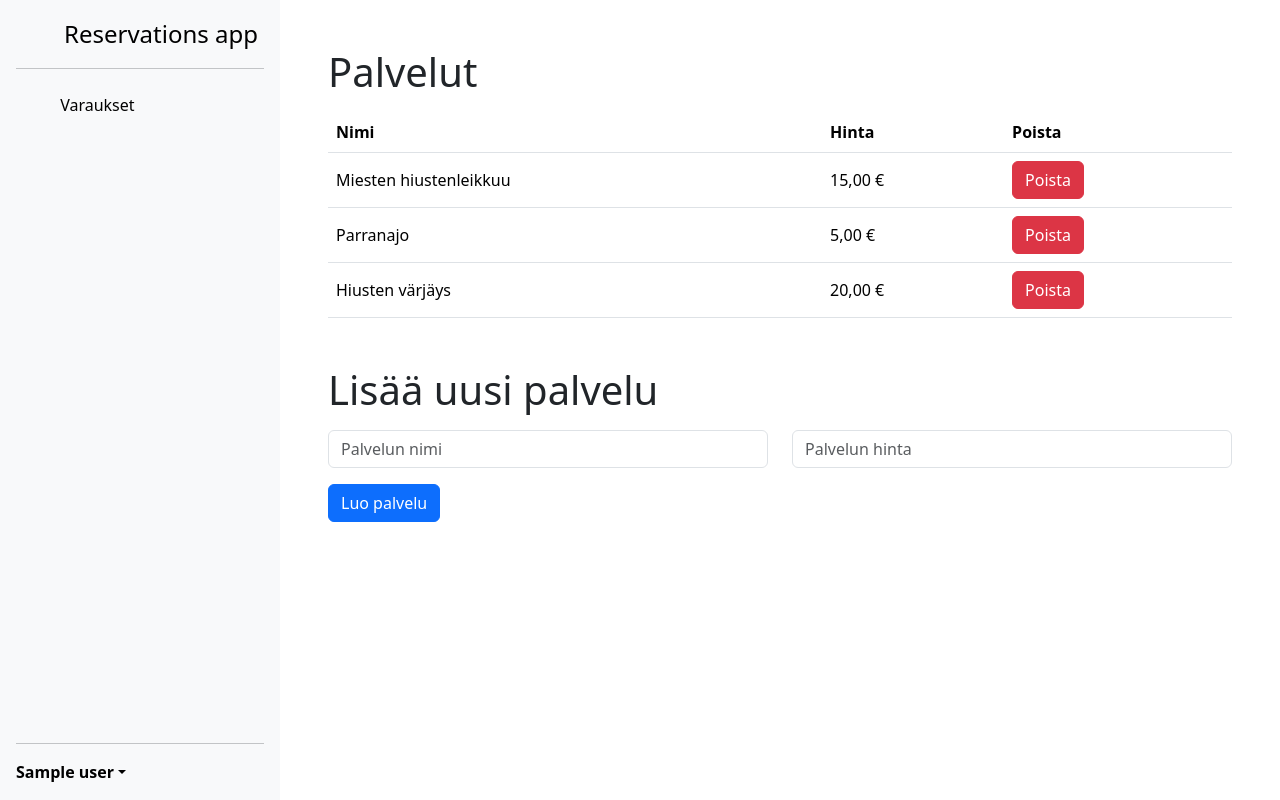
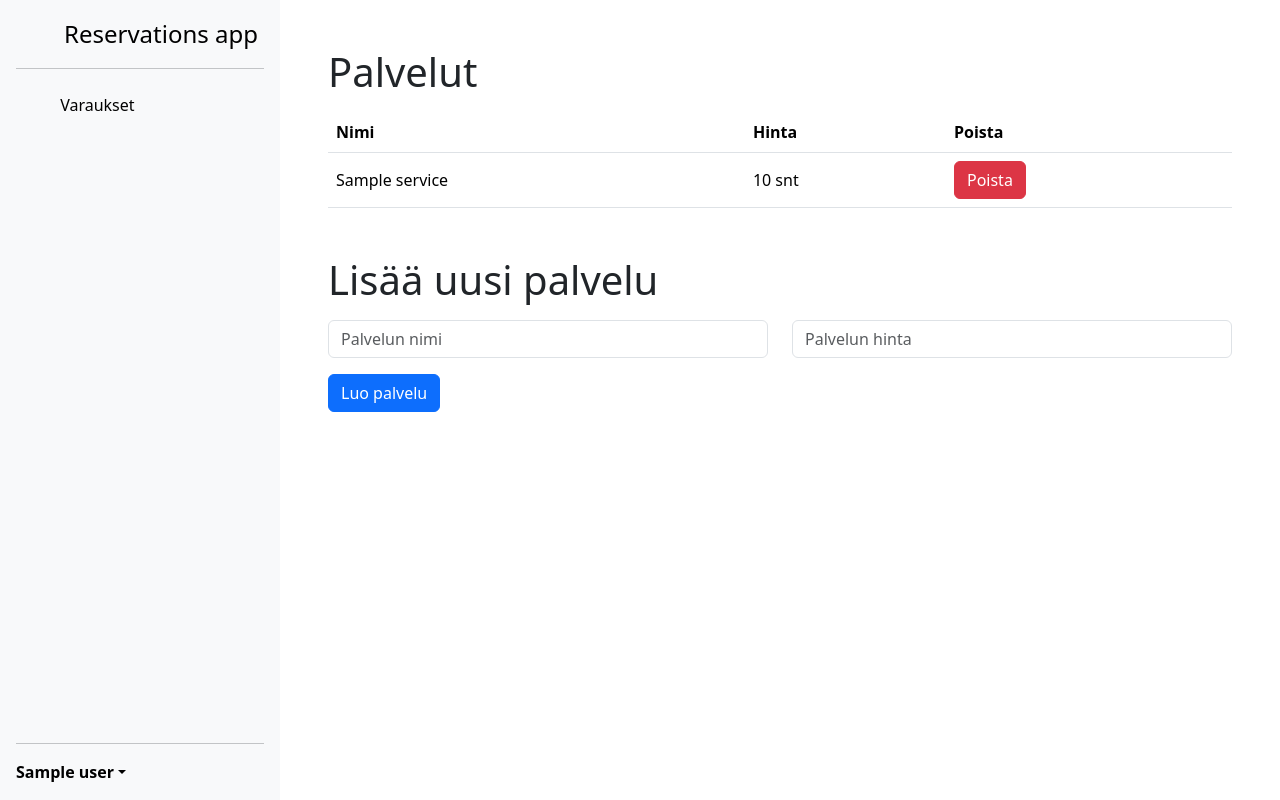
Before and after one commit to Rokirok/reservations, a Flask app: template templates/dashboard/manage_services.html in a window 1280 px wide. Run offline with Flask 3, Linux system fonts and the light colour scheme; the template is opened without the code that fills it: most values are stand-ins (such as "Sample title", 1, 10 or a date in 2020); parts of the project's set-up code (start-up, migrations or seed data) failed here and were passed over.

Commit message:
Allow creation, listing and deletion of services in the admin dashboard

```diff
--- a/templates/dashboard/manage_services.html
+++ b/templates/dashboard/manage_services.html
@@ -11,31 +11,26 @@
         </tr>
         </thead>
         <tbody>
-        <tr class="align-middle">
-            <td>Miesten hiustenleikkuu</td>
-            <td>15,00 €</td>
-            <td><button class="btn btn-danger">Poista</button></td>
+        {% for service in services %}
+            <tr class="align-middle">
+            <td>{{ service.name }}</td>
+            <td>{{ service.price }} snt</td>
+            <td><form method="POST" action="/dashboard/manage-services/delete/">
+                <input class="d-none" value="{{ service.service_id }}" name="service_id"/>
+                <button class="btn btn-danger" type="submit">Poista</button>
+            </form></td>
         </tr>
-        <tr class="align-middle">
-            <td>Parranajo</td>
-            <td>5,00 €</td>
-            <td><button class="btn btn-danger">Poista</button></td>
-        </tr>
-        <tr class="align-middle">
-            <td>Hiusten värjäys</td>
-            <td>20,00 €</td>
-            <td><button class="btn btn-danger">Poista</button></td>
-        </tr>
+        {% endfor %}
         </tbody>
     </table>
     <h1 class="mb-3">Lisää uusi palvelu</h1>
-    <form>
+    <form method="POST" action="/dashboard/manage-services/create/">
         <div class="row mb-3">
             <div class="col">
-                <input type="text" class="form-control" placeholder="Palvelun nimi" aria-label="Palvelun nimi">
+                <input type="text" class="form-control" placeholder="Palvelun nimi" aria-label="Palvelun nimi" name="service_name">
             </div>
             <div class="col">
-                <input type="number" class="form-control" placeholder="Palvelun hinta" aria-label="Palvelun hinta">
+                <input type="number" class="form-control" placeholder="Palvelun hinta" aria-label="Palvelun hinta" name="service_price">
             </div>
         </div>
         <div class="row">
```
Also changed, not shown: src/routes/admin_dashboard.py (+14 -1 lines), src/services/services.py (+56 -3 lines), 1 other file.
